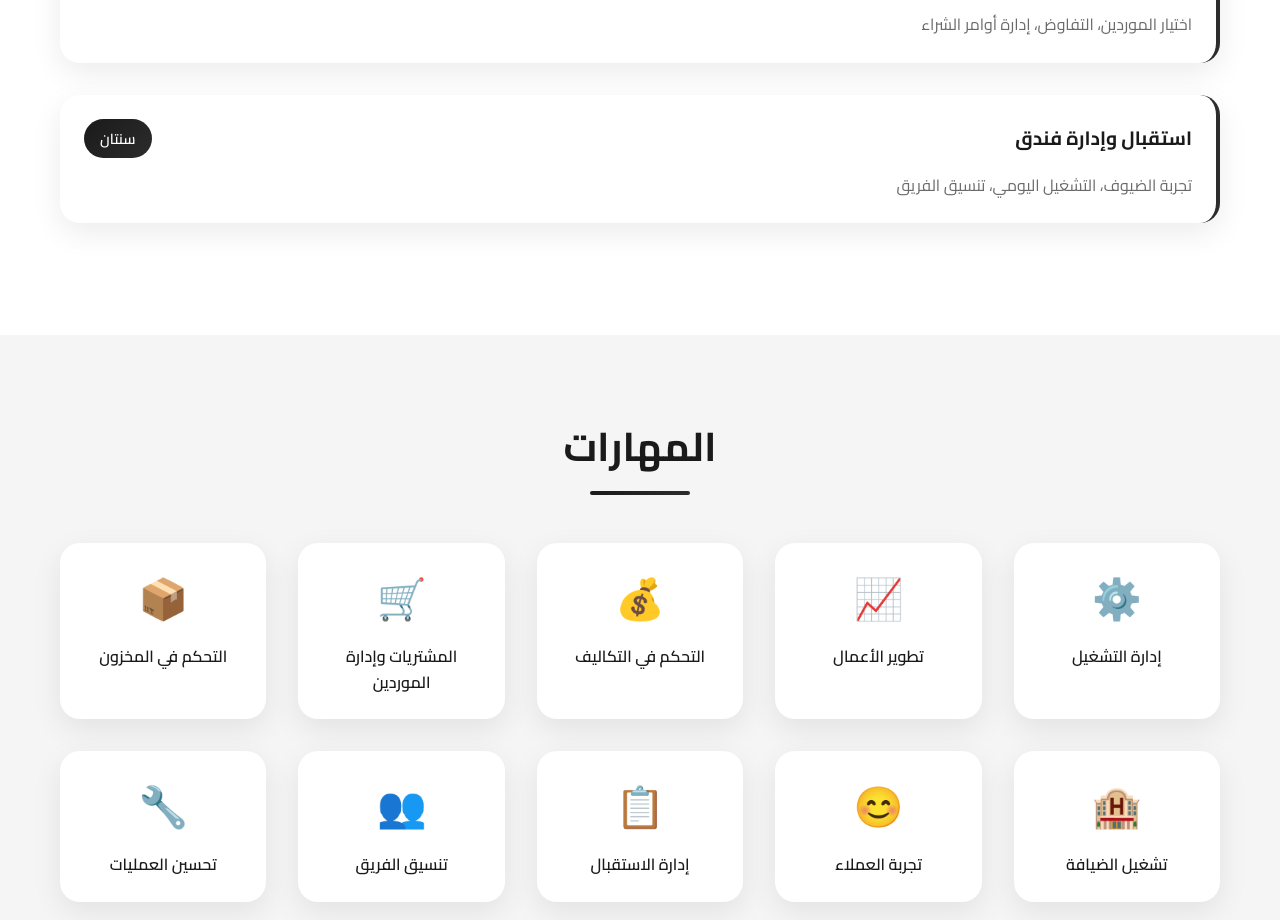
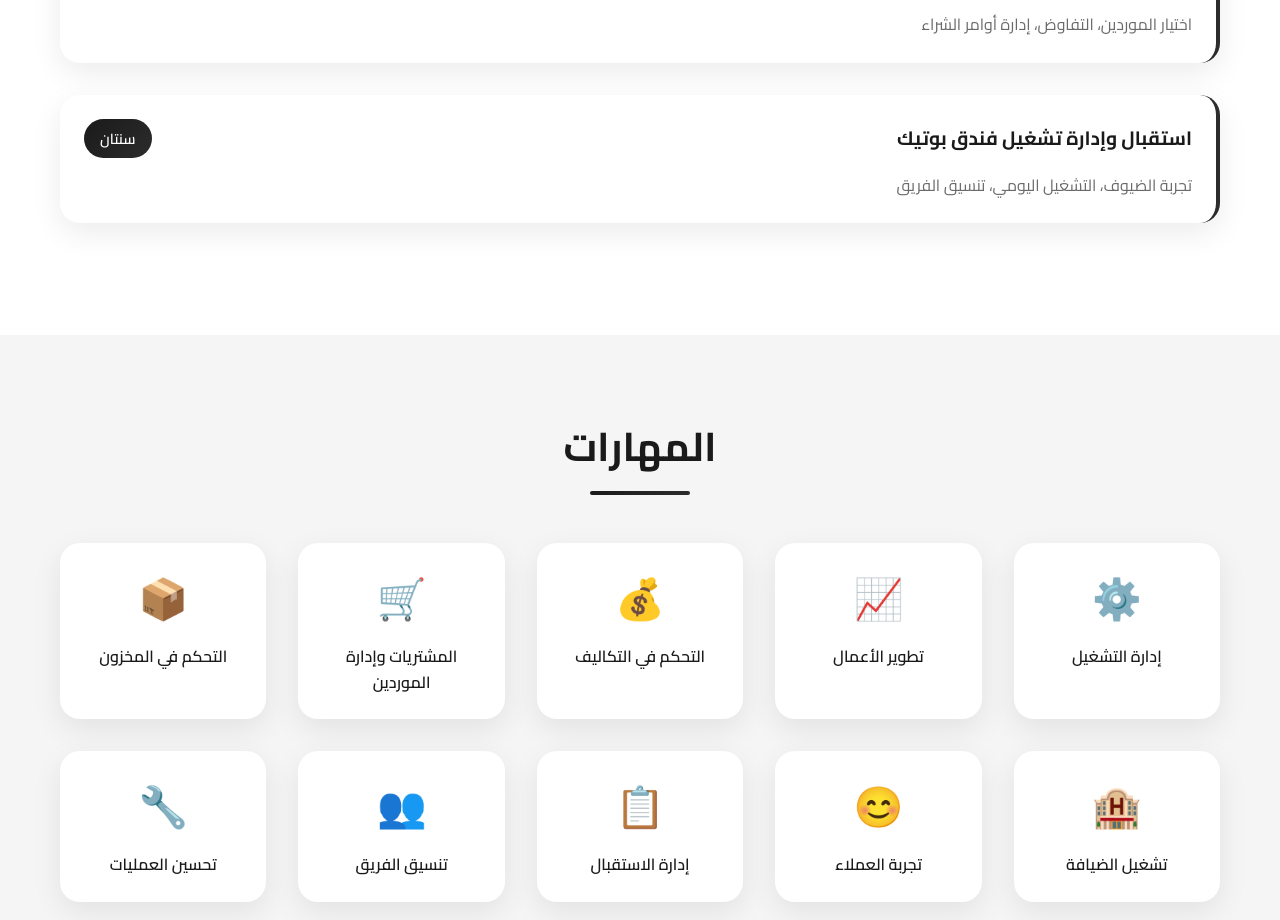
Before and after one commit to 02ehab/ehab-portfolio, a plain HTML site: page index.html in a window 1280 px wide. Shown: the part 2193-3113 px from the top of the page. Drawn offline with Linux system fonts and the light colour scheme.

Commit message:
Update index.html

```diff
--- a/index.html
+++ b/index.html
@@ -176,7 +176,7 @@
 
                 <div class="experience-card">
                     <div class="card-header">
-                        <h3 data-ar="استقبال وإدارة التشغيل" data-en="Front Desk & Hotel Operations">استقبال وإدارة فندق</h3>
+                        <h3 data-ar="استقبال وإدارة التشغيل" data-en="Front Desk & Hotel Operations">استقبال وإدارة تشغيل فندق بوتيك</h3>
                         <span class="duration" data-ar="سنتان" data-en="2 Years">سنتان</span>
                     </div>
                     <div class="card-body">
```
